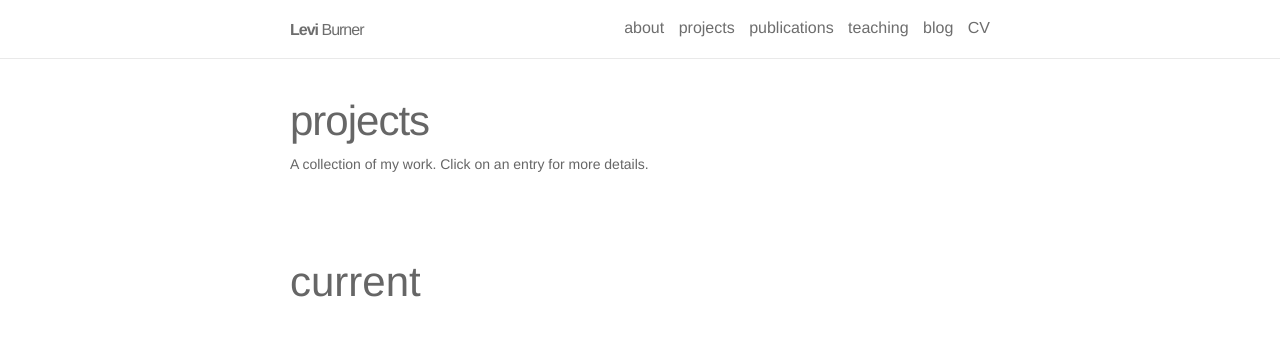
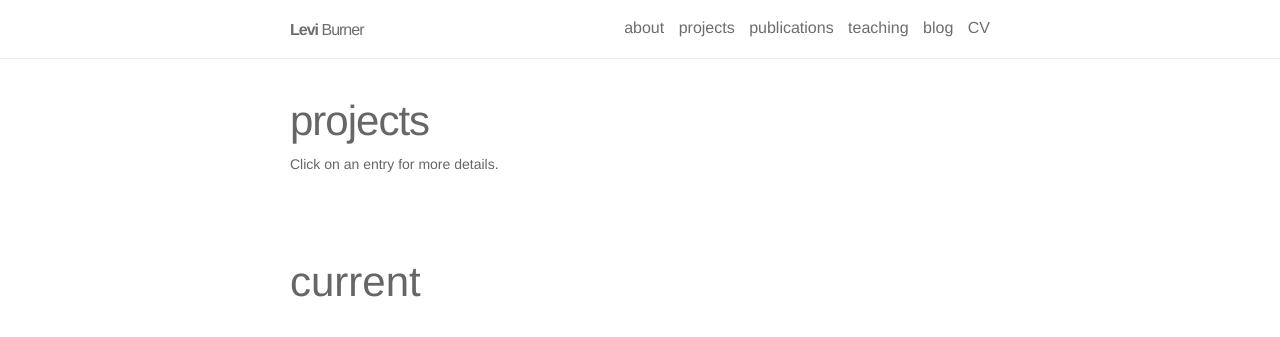
Before and after one commit to aftersomemath/aftersomemath.github.io, a Jekyll site: the page built from _pages/projects.md, in a window 1280 px wide and 900 px high. Shown: the top 337 px of the window. Built offline with Jekyll 4.4.1, drawn with Linux system fonts in a browser that asks for light colours; nearby versions of some CDN libraries.

Commit message:
Shorten description

```diff
--- a/_pages/projects.md
+++ b/_pages/projects.md
@@ -2,7 +2,7 @@
 layout: page
 title: projects
 permalink: /projects/
-description: A collection of my work. Click on an entry for more details.
+description: Click on an entry for more details.
 ---
 ## current
 {% for project in site.projects %}
```
